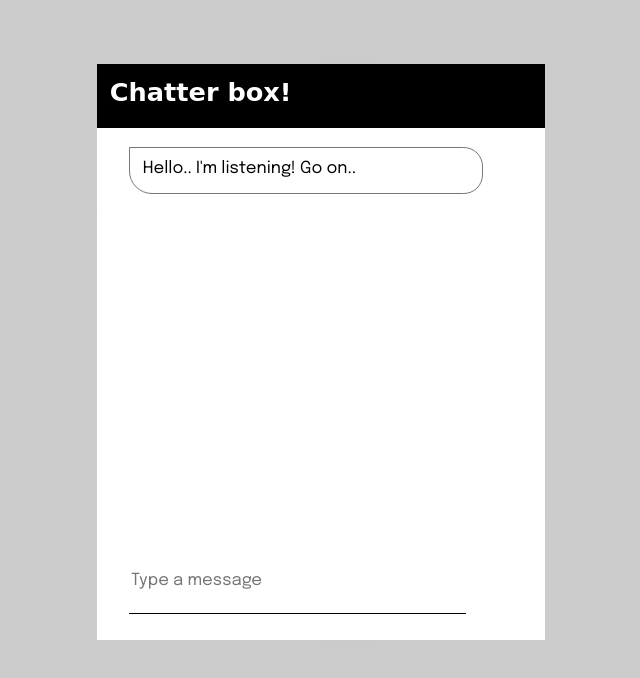
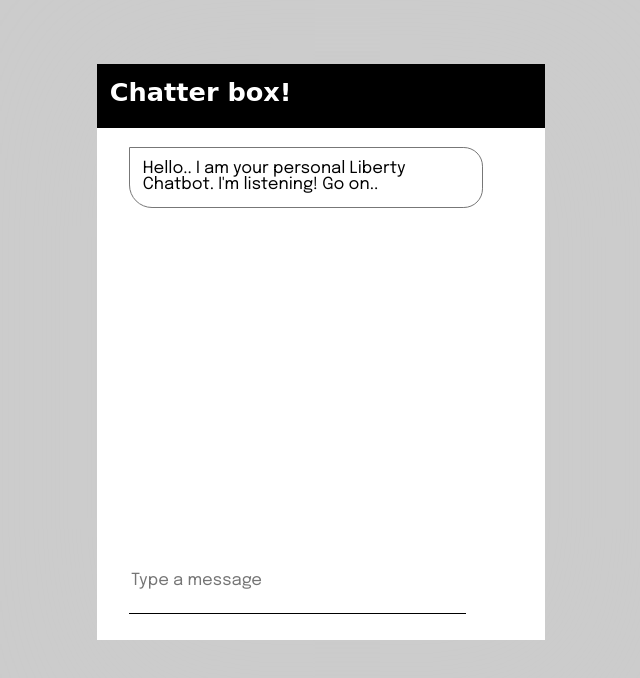
Before and after one commit to joldov/Welcome-Aboard1, a website built with Parcel: page Chatbot.html in a window 1280 px wide. Shown: the whole page, without its empty margins (295-935 px from the left). Built offline with nearby package versions, Linux system fonts and the light colour scheme; some icons are missing; a web font is replaced by a local one.

Commit message:
just linking

```diff
--- a/Chatbot.html
+++ b/Chatbot.html
@@ -16,7 +16,7 @@
 <h1>Chatter box!</h1>
 </div>
 <div id="message-section">
-<div class="message" id="bot"><span id="bot-response">Hello.. I'm listening! Go on..</span></div>
+<div class="message" id="bot"><span id="bot-response">Hello.. I am your personal Liberty Chatbot. I'm listening! Go on..</span></div>
 </div>
 <div id="input-section">
 <input id="input" type="text" placeholder="Type a message" autocomplete="off" autofocus="autofocus"/>
```
